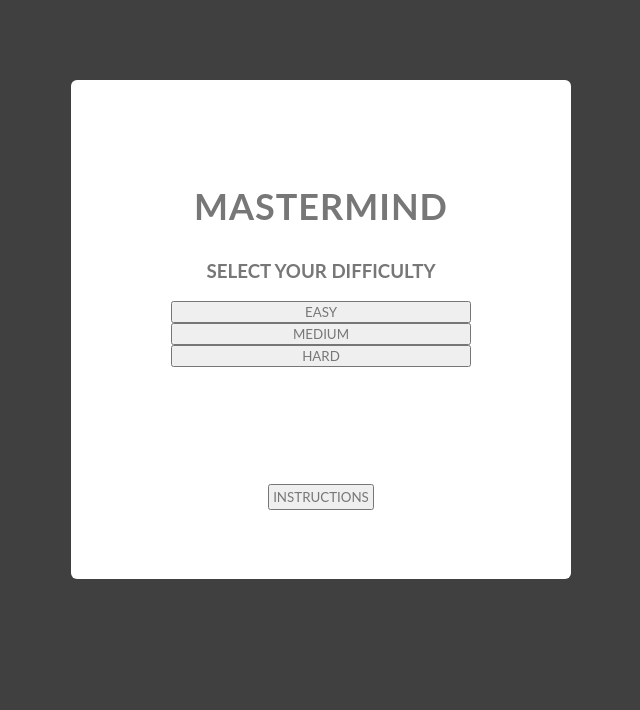
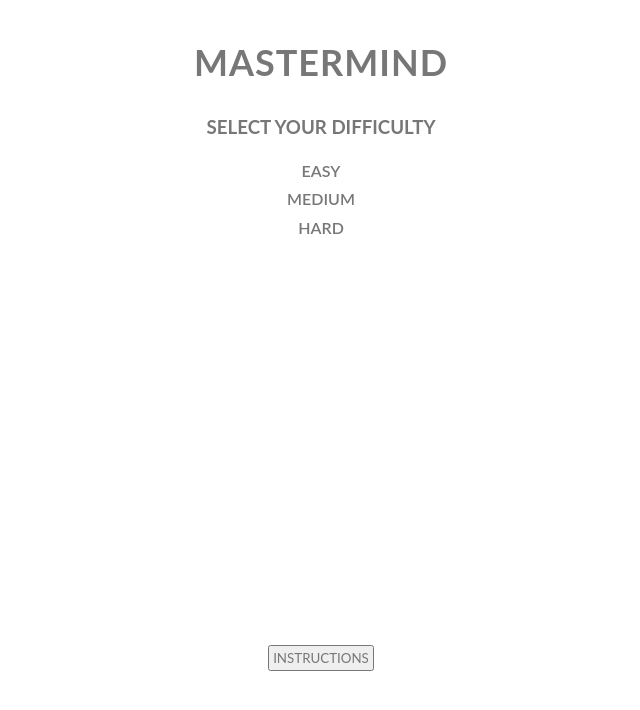
Before and after one commit to kevinreber/mastermind-game, a React (Create React App) app: page / in a window 1280 px wide. Shown: the top 710 px of the page, without its empty margins (319-959 px from the left). Built offline with nearby package versions, Linux system fonts and the light colour scheme.

Commit message:
styles: to StartScreen and Game Over Screen and tweaked overlay

```diff
--- a/public/index.html
+++ b/public/index.html
@@ -28,7 +28,6 @@
 <body>
   <noscript>You need to enable JavaScript to run this app.</noscript>
   <div id="root"></div>
-  <div id="overlay"></div>
   <!--
       This HTML file is a template.
       If you open it directly in the browser, you will see an empty page.
--- a/src/App.js
+++ b/src/App.js
@@ -1,51 +1,35 @@
-import React, { useState, useEffect } from 'react';
+import React, { useState } from 'react';
 import './App.scss';
 
 // Components
-import Overlay from './components/Overlay';
 import StartScreen from './components/StartScreen';
 import GameScreen from './components/GameScreen';
 
-// Providers
-import { OverlayContext } from './store/OverlayContext';
-
 // Constants
-import { OVERLAY_INITIAL_VALUES, GAME_DIFFICULTIES } from './config/constants';
+import { GAME_DIFFICULTIES } from './config/constants';
 
 function App() {
 	const [gameDifficulty, setGameDifficulty] = useState(null);
-	const [overlay, setOverlay] = useState(OVERLAY_INITIAL_VALUES);
-	const overlayValues =
-		(() => ({ overlay, setOverlay }), [overlay, setOverlay]);
 	const playerBestScore = localStorage.getItem('bestScore')
 		? JSON.parse(localStorage.bestScore)
 		: '-';
-	const toggleModal = () => setOverlay((st) => ({ ...st, isOpen: !st.isOpen }));
 
 	const handleSelectedDifficulty = (difficulty) => {
 		setGameDifficulty(GAME_DIFFICULTIES[difficulty.toLowerCase()]);
 	};
-
-	useEffect(() => {
-		setOverlay((st) => ({
-			...st,
-			content: <StartScreen selectDifficulty={handleSelectedDifficulty} />,
-		}));
-	}, []);
-
 	return (
 		<div className="App">
-			<OverlayContext.Provider value={overlayValues}>
-				{overlay.isOpen && overlay.content && !gameDifficulty && (
-					<Overlay content={overlay.content} onDismiss={toggleModal}></Overlay>
-				)}
-				{gameDifficulty && (
-					<GameScreen
-						difficulty={gameDifficulty}
-						playerBestScore={playerBestScore}
-					/>
-				)}
-			</OverlayContext.Provider>
+			{gameDifficulty ? (
+				<GameScreen
+					difficulty={gameDifficulty}
+					playerBestScore={playerBestScore}
+				/>
+			) : (
+				<StartScreen
+					selectDifficulty={handleSelectedDifficulty}
+					show={!gameDifficulty}
+				/>
+			)}
 		</div>
 	);
 }
--- a/src/App.scss
+++ b/src/App.scss
@@ -454,3 +454,97 @@ p {
 a {
 	text-decoration: none;
 }
+
+/* ============================================= */
+/*              Overlay                          */
+/* ============================================= */
+
+#overlay {
+	position: absolute;
+	top: 0;
+	left: 0;
+	width: 100vw;
+	height: 100vh;
+	// background-color: #fff;
+	z-index: 10;
+}
+
+.overlay-content {
+	position: relative;
+
+	&-container {
+		margin-left: auto;
+		margin-right: auto;
+		display: flex;
+		flex-direction: column;
+		justify-content: center;
+		text-align: center;
+		width: 90%;
+		margin-top: 1rem;
+	}
+}
+
+.start-screen {
+	font-size: 36px;
+	margin-bottom: 2rem;
+	letter-spacing: 1px;
+}
+
+.toggle-display {
+	opacity: 0;
+	display: none;
+}
+
+li {
+	margin-bottom: 8px;
+}
+
+// TEXT STYLES
+.txt {
+	&-results {
+		color: #fff;
+		-webkit-text-stroke: 2px $color-orange;
+	}
+
+	&-continue {
+		color: rgb(226, 226, 226);
+	}
+
+	&-results,
+	&-win {
+		font-size: 48px;
+	}
+
+	&-wrong,
+	&-win,
+	&-lose {
+		color: $color-golden;
+	}
+
+	&-player-input {
+		display: block;
+		margin: auto;
+		font-size: 36px;
+	}
+
+	&-correct,
+	&-player-input {
+		color: #fff;
+	}
+
+	&-correct {
+		text-align: start;
+		margin: 1rem auto;
+		font-size: 24px;
+
+		&-header {
+			color: $color-golden;
+		}
+
+		&-container {
+			display: flex;
+			flex-direction: column;
+			justify-content: center;
+		}
+	}
+}
--- /dev/null
+++ b/src/components/GameOverScreen/index.js
@@ -0,0 +1,3 @@
+import GameOverScreen from './GameOverScreen';
+
+export default GameOverScreen;
--- a/src/components/Overlay/Overlay.jsx
+++ /dev/null
@@ -1,21 +0,0 @@
-import ReactDOM from 'react-dom';
-import './Overlay.scss';
-
-/** Modal Component
- *
- * @param {any}         content		Content that displays inside Modal.
- * @param {function}    onDismiss  	Function that closes Modal component.
- */
-
-const Overlay = ({ content = 'hello world', onDismiss }) => {
-	return ReactDOM.createPortal(
-		<div className="Overlay" onClick={onDismiss}>
-			<div className="Overlay-Content" onClick={(e) => e.stopPropagation()}>
-				{content}
-			</div>
-		</div>,
-		document.getElementById('overlay')
-	);
-};
-
-export default Overlay;
--- a/src/components/Overlay/Overlay.scss
+++ /dev/null
@@ -1,187 +0,0 @@
-@import '../../App.scss';
-
-/* ============================================= */
-/*              Overlay                          */
-/* ============================================= */
-
-.Overlay {
-	position: absolute;
-	top: 0;
-	left: 0;
-	width: 100vw;
-	height: 100vh;
-	// background-color: #fff;
-	z-index: 10;
-}
-
-.overlay-content {
-	position: relative;
-
-	&-container {
-		margin-left: auto;
-		margin-right: auto;
-		display: flex;
-		flex-direction: column;
-		justify-content: center;
-		text-align: center;
-		width: 90%;
-		margin-top: 1rem;
-	}
-}
-
-.start-screen {
-	font-size: 36px;
-	margin-bottom: 2rem;
-	letter-spacing: 1px;
-}
-
-// DIFFICULTY
-.difficulty {
-	&-options {
-		display: flex;
-		flex-direction: column;
-		max-width: 300px;
-		margin: auto;
-	}
-
-	&-btn {
-		background-color: #fff;
-		border: none;
-		padding: 5px;
-		cursor: pointer;
-		transition: 0.2s all ease-in;
-
-		&::before,
-		&::after {
-			transition: 0.2s all ease-in;
-			display: inline-block;
-			content: '';
-			border-top: 1px solid #444;
-			width: 0;
-			margin: 0 1rem;
-			transform: translateY(-0.4rem);
-		}
-
-		&:hover,
-		&:active {
-			color: #444;
-
-			&::before,
-			&::after {
-				width: 4rem;
-			}
-		}
-	}
-}
-
-// INSTRUCTIONS
-.instructions {
-	font-weight: lighter;
-	font-size: 14px;
-	letter-spacing: 1px;
-	transition: all 0.3s ease-out;
-	margin-top: 35%;
-
-	&.slideUp {
-		margin-top: 25%;
-
-		/* ----------- iPhone 6+/7+/8+ ----------- */
-		/* Portrait */
-		@media only screen and (min-device-width: 414px) and (max-device-width: 736px) and (-webkit-min-device-pixel-ratio: 3) and (orientation: portrait) {
-			margin-top: 17rem;
-		}
-
-		/* ----------- iPhone X ----------- */
-		/* Portrait */
-		@media only screen and (max-device-width: 375px) and (max-device-width: 812px) and (-webkit-min-device-pixel-ratio: 3) and (orientation: portrait) {
-			margin-top: 20rem;
-		}
-	}
-
-	& .txt-instructions {
-		margin: 0 auto 5px auto;
-		padding: 3px;
-		cursor: pointer;
-	}
-
-	&-list {
-		font-size: 12px;
-		margin: auto;
-		text-align: start;
-		line-height: 1.5;
-		max-width: 300px;
-		width: 80%;
-		transition: all 0.3s ease-out;
-	}
-
-	/* ----------- iPhone 6+/7+/8+ ----------- */
-	/* Portrait */
-	@media only screen and (min-device-width: 414px) and (max-device-width: 736px) and (-webkit-min-device-pixel-ratio: 3) and (orientation: portrait) {
-		margin-top: 25rem;
-	}
-
-	/* ----------- iPhone X ----------- */
-	/* Portrait */
-	@media only screen and (max-device-width: 375px) and (max-device-width: 812px) and (-webkit-min-device-pixel-ratio: 3) and (orientation: portrait) {
-		margin-top: 30rem;
-	}
-}
-
-.toggle-display {
-	opacity: 0;
-	display: none;
-}
-
-li {
-	margin-bottom: 8px;
-}
-
-// TEXT STYLES
-.txt {
-	&-results {
-		color: #fff;
-		-webkit-text-stroke: 2px $color-orange;
-	}
-
-	&-continue {
-		color: rgb(226, 226, 226);
-	}
-
-	&-results,
-	&-win {
-		font-size: 48px;
-	}
-
-	&-wrong,
-	&-win,
-	&-lose {
-		color: $color-golden;
-	}
-
-	&-player-input {
-		display: block;
-		margin: auto;
-		font-size: 36px;
-	}
-
-	&-correct,
-	&-player-input {
-		color: #fff;
-	}
-
-	&-correct {
-		text-align: start;
-		margin: 1rem auto;
-		font-size: 24px;
-
-		&-header {
-			color: $color-golden;
-		}
-
-		&-container {
-			display: flex;
-			flex-direction: column;
-			justify-content: center;
-		}
-	}
-}
--- a/src/components/Overlay/index.js
+++ /dev/null
@@ -1,3 +0,0 @@
-import Overlay from './Overlay';
-
-export default Overlay;
--- a/src/components/StartScreen/StartScreen.jsx
+++ b/src/components/StartScreen/StartScreen.jsx
@@ -6,15 +6,19 @@ import { DIFFICULTY_LEVELS, INSTRUCTIONS_LIST } from '../../config/constants';
 
 /** Overlay Component
  *
- * @param {any}         content		Content that displays inside Modal.
- * @param {function}    onDismiss  	Function that closes Modal component.
+ * @param {function}   selectDifficulty
+ * @param {boolean}    show
  */
 
-const StartScreen = ({ selectDifficulty }) => {
+const StartScreen = ({ selectDifficulty, show }) => {
 	const [showInstructions, setShowInstructions] = useState(false);
 	const toggleShowInstructions = () => setShowInstructions((show) => !show);
 
 	return (
+		<div
+			id="overlay"
+			style={{ display: show ? 'display' : 'none' }}
+			className="overlay-default">
 			<div id="home-screen" className="overlay-content-container">
 				<div className="overlay-content animated hide fadeInUp">
 					<h1 className="game-title start-screen">MASTERMIND</h1>
@@ -23,18 +27,24 @@ const StartScreen = ({ selectDifficulty }) => {
 						<div className="difficulty-options">
 							{DIFFICULTY_LEVELS.map((level) => (
 								<Fragment key={level}>
-								<button onClick={() => selectDifficulty(level)}>{level}</button>
+									<button className="difficulty-btn" onClick={() => selectDifficulty(level)}>
+										{level}
+									</button>
 								</Fragment>
 							))}
 						</div>
 					</div>
-				<footer id="instructions" className="instructions">
-					<button onClick={toggleShowInstructions} className="txt-instructions">
+					<footer id="instructions" className={`instructions ${
+								showInstructions ? 'slideUp' : ''
+							}` }>
+						<button
+							onClick={toggleShowInstructions}
+							className="txt-instructions">
 							INSTRUCTIONS
 						</button>
 						<ul
 							className={`instructions-list ${
-							showInstructions ? 'slideUp' : 'toggle-display'
+								!showInstructions ? 'toggle-display' : ''
 							}`}>
 							{INSTRUCTIONS_LIST.map((instruction, i) => (
 								<Fragment key={i}>
@@ -45,6 +55,7 @@ const StartScreen = ({ selectDifficulty }) => {
 					</footer>
 				</div>
 			</div>
+		</div>
 	);
 };
 
--- a/src/components/StartScreen/StartScreen.scss
+++ b/src/components/StartScreen/StartScreen.scss
@@ -1,21 +1,94 @@
-.Overlay {
-	background: rgba(0, 0, 0, 0.75);
-	position: fixed;
-	z-index: 11000;
-	left: 0;
-	top: 0;
-	bottom: 0;
-	right: 0;
+// DIFFICULTY
+.difficulty {
+    &-options {
+        display: flex;
+        flex-direction: column;
+        max-width: 300px;
+        margin: auto;
+    }
+
+    &-btn {
+        background-color: #fff;
+        border: none;
+        padding: 5px;
+        cursor: pointer;
+        transition: .2s all ease-in;
+		font-size: 100%;
+		line-height: 1.15;
+		font-weight: 600;
+
+        &::before,
+        &::after {
+            transition: .2s all ease-in;
+            display: inline-block;
+            content: "";
+            border-top: 1px solid #444;
+            width: 0;
+            margin: 0 1rem;
+            transform: translateY(-.4rem);
+        }
+
+        &:hover,
+        &:active {
+            color: #444;
+
+            &::before,
+            &::after {
+                width: 4rem;
+            }
+        }
+    }
 }
 
-.Overlay-Content {
-	background-color: white;
-	margin: auto;
-	padding: 4rem;
-	position: absolute;
-	top: 10%;
-	left: 25%;
-	right: 25%;
-	max-width: 500px;
-	border-radius: 6px;
+// INSTRUCTIONS
+.instructions {
+	font-weight: lighter;
+	font-size: 14px;
+	letter-spacing: 1px;
+	transition: all 0.3s ease-out;
+	margin-top: 35%;
+
+	&.slideUp {
+		margin-top: 25%;
+
+		/* ----------- iPhone 6+/7+/8+ ----------- */
+		/* Portrait */
+		@media only screen and (min-device-width: 414px) and (max-device-width: 736px) and (-webkit-min-device-pixel-ratio: 3) and (orientation: portrait) {
+			margin-top: 17rem;
+		}
+
+		/* ----------- iPhone X ----------- */
+		/* Portrait */
+		@media only screen and (max-device-width: 375px) and (max-device-width: 812px) and (-webkit-min-device-pixel-ratio: 3) and (orientation: portrait) {
+			margin-top: 20rem;
+		}
+	}
+
+	& .txt-instructions {
+		margin: 0 auto 5px auto;
+		padding: 3px;
+		cursor: pointer;
+	}
+
+	&-list {
+		font-size: 12px;
+		margin: auto;
+		text-align: start;
+		line-height: 1.5;
+		max-width: 300px;
+		width: 80%;
+		transition: all 0.3s ease-out;
+	}
+
+	/* ----------- iPhone 6+/7+/8+ ----------- */
+	/* Portrait */
+	@media only screen and (min-device-width: 414px) and (max-device-width: 736px) and (-webkit-min-device-pixel-ratio: 3) and (orientation: portrait) {
+		margin-top: 25rem;
+	}
+
+	/* ----------- iPhone X ----------- */
+	/* Portrait */
+	@media only screen and (max-device-width: 375px) and (max-device-width: 812px) and (-webkit-min-device-pixel-ratio: 3) and (orientation: portrait) {
+		margin-top: 30rem;
+	}
 }
```
Also changed, not shown: src/components/GameOverScreen/GameOverScreen.jsx (added, +54 -0 lines), src/components/GameScreen/GameScreen.jsx (+32 -3 lines). Lines whose indentation alone changed are shown as unchanged.
